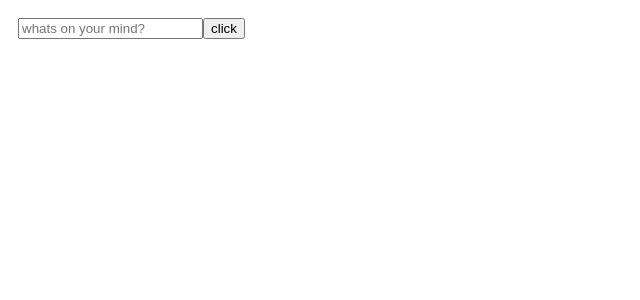
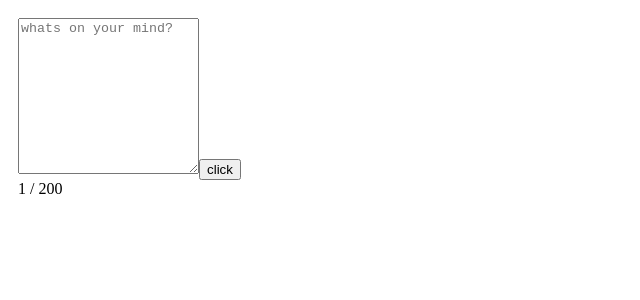
Before and after one commit to shanushikhar/React-Hooks, a React (Create React App) app: page / in a window 1280 px wide. Shown: the top 300 px of the page, without its empty margins (0-640 px from the left). Built offline with nearby package versions, Linux system fonts and the light colour scheme.

Commit message:
added word limitation

```diff
--- a/src/UseRef.js
+++ b/src/UseRef.js
@@ -1,22 +1,31 @@
 import React, { useState } from "react";
 
 export default function UseRef() {
-  const [value, setValue] = useState("");
-  const [showvalue, setshowValue] = useState(false);
+  const [value, setValue] = useState(" ");
+  const [showvalue, setshowValue] = useState(true);
+
+  let MAX_LENGTH = 200;
 
   function getValue(e) {
     e.preventDefault();
     setshowValue(true);
   }
 
+  const createBoundry = (e) => {
+    if (e.target.value.length < MAX_LENGTH) {
+      setValue(e.target.value);
+    } else {
+      setValue(null);
+    }
+    setshowValue(false);
+  };
+
   return (
     <div>
       <form>
-        <input
-          onChange={(e) => {
-            setValue(e.target.value);
-            setshowValue(false);
-          }}
+        <textarea
+          rows="10"
+          onChange={createBoundry}
           type="text"
           placeholder="whats on your mind?"
         />
@@ -24,7 +33,17 @@ export default function UseRef() {
           click
         </button>
       </form>
-      {showvalue ? <p1>{value}</p1> : null}
+
+      {value ? (
+        <p1>
+          {value.length} / {MAX_LENGTH}
+        </p1>
+      ) : (
+        <p2>Too long</p2>
+      )}
+
+      <br />
+      {showvalue ? <span>{value}</span> : null}
     </div>
   );
 }
```
